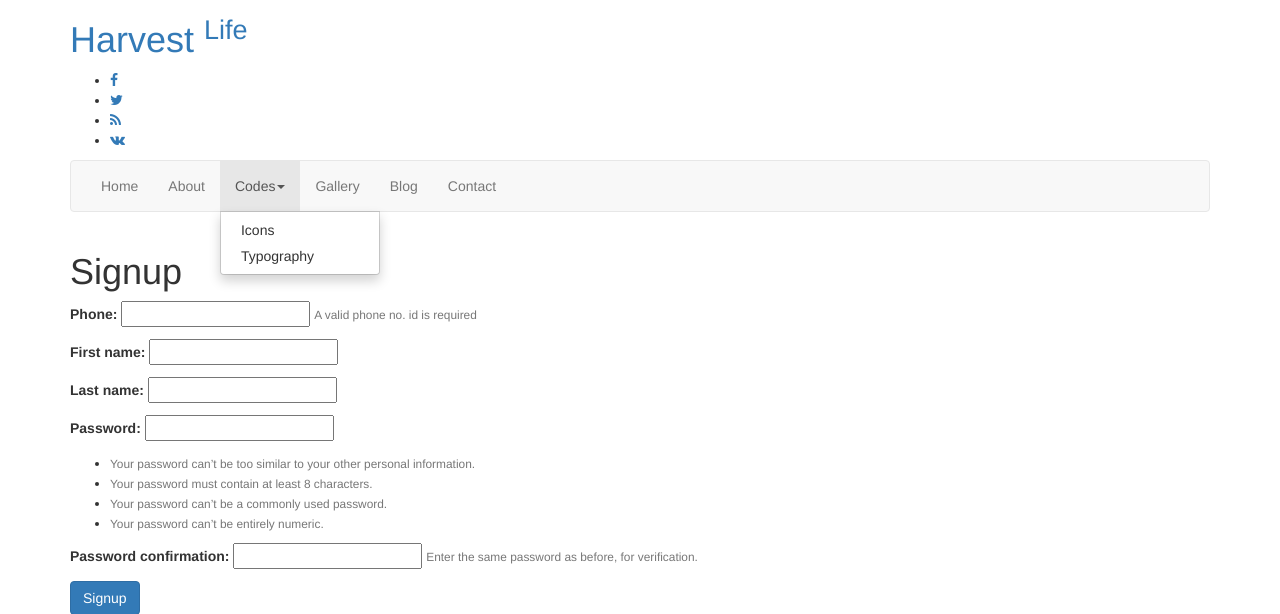
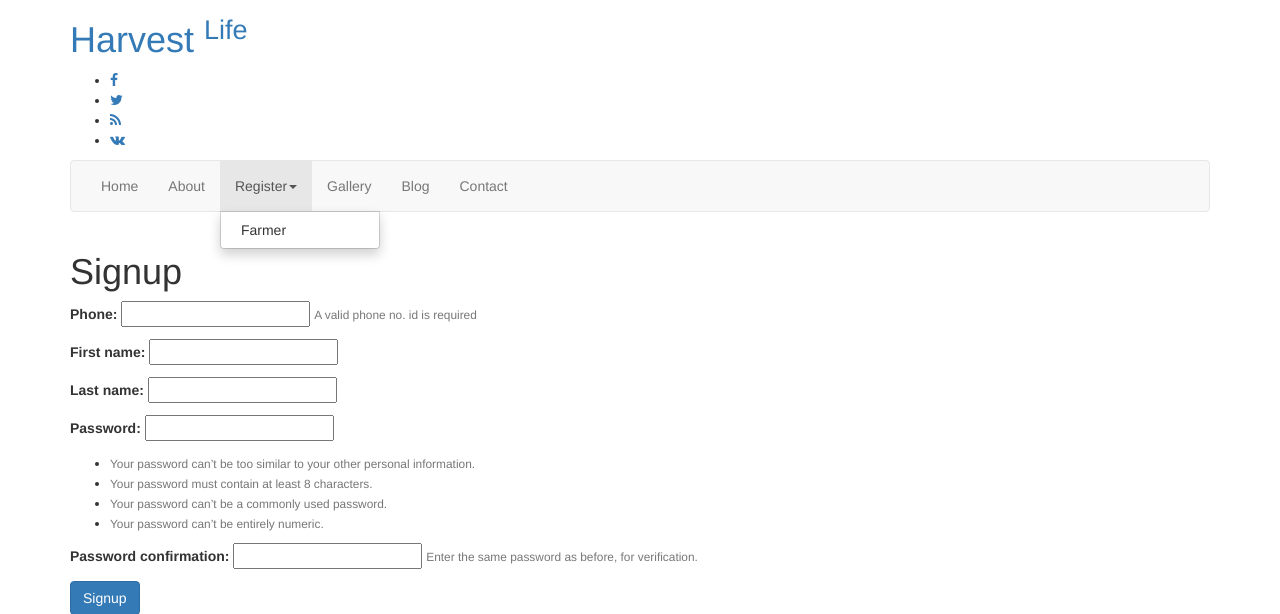
Before and after one commit to ashutoshkumar011/Frescio_Web, a Django app: page /register in a window 1280 px wide, after a click on "Register". Shown: the top 614 px of the page. Run offline with Django 3.2, Linux system fonts and the light colour scheme; some libraries are stand-ins or nearby versions.

Commit message:
register page linked with home page

```diff
--- a/project/home/templates/home/base.html
+++ b/project/home/templates/home/base.html
@@ -131,20 +131,21 @@ Smartphone Compatible web template, free webdesigns for Nokia, Samsung, LG, Sony
                             <!-- Collect the nav links, forms, and other content for toggling -->
                             <div class="collapse navbar-collapse" id="bs-example-navbar-collapse-1">
                                 <ul class="nav navbar-nav">
-                                    <li><a class="list-border" href="index.html">Home</a></li>
-                                    <li><a class="active" href="about.html">About</a></li>
-                                    <li class=""><a href="#" class="dropdown-toggle hvr-bounce-to-bottom"
+                                    <li><a class="list-border" href="/">Home</a></li>
+                                    <li><a href="about.html">About</a></li>
+                                    <li class=""><a href="#"
+                                            class="dropdown-toggle hvr-bounce-to-bottom {% if request.resolver_match.url_name == 'register' %}active{% endif %} "
                                             data-toggle="dropdown" role="button" aria-haspopup="true"
-                                            aria-expanded="false">Codes<span class="caret"></span></a>
+                                            aria-expanded="false">Register<span class="caret"></span></a>
                                         <ul class="dropdown-menu">
-                                            <li><a class="hvr-bounce-to-bottom" href="icons.html">Icons</a></li>
-                                            <li><a class="hvr-bounce-to-bottom" href="typography.html">Typography</a>
-                                            </li>
-                                        </ul>
+                                            <li><a class="hvr-bounce-to-bottom" href="/register">Farmer</a></li>
+                                            <!-- <li><a class="hvr-bounce-to-bottom" href="typography.html">Typography</a> -->
                                     </li>
-                                    <li><a href="gallery.html">Gallery</a></li>
-                                    <li><a href="blog.html">Blog</a></li>
-                                    <li><a class="list-border1" href="contact.html">Contact</a></li>
+                                </ul>
+                                </li>
+                                <li><a href="gallery.html">Gallery</a></li>
+                                <li><a href="blog.html">Blog</a></li>
+                                <li><a class="list-border1" href="contact.html">Contact</a></li>
                                 </ul>
                                 <div class="clearfix"> </div>
                             </div>
```
Also changed, not shown: project/home/templates/home/homepage.html (+5 -6 lines).
